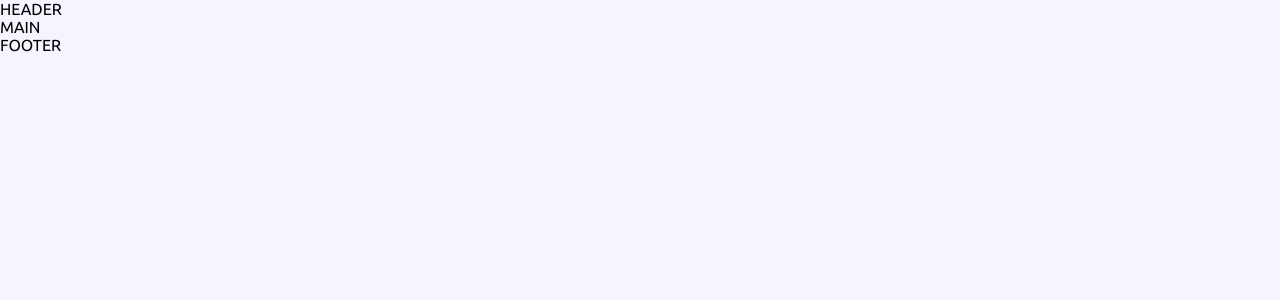
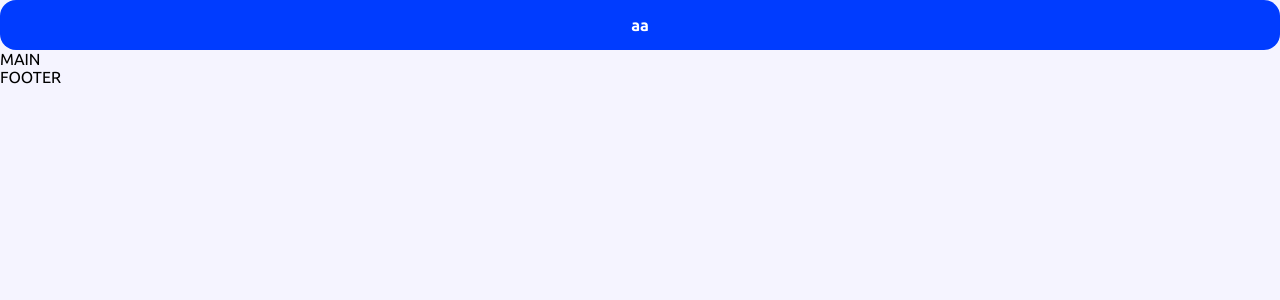
Before and after one commit to DariaSapkina/NeoBank, a React (Vite) app: page / in a window 1280 px wide. Shown: the top 300 px of the page. Built offline with nearby package versions, Linux system fonts and the light colour scheme.

Commit message:
Add main button

```diff
--- /dev/null
+++ b/src/components/Button/Button.props.ts
@@ -0,0 +1,5 @@
+export type IButtonProps = {
+  title: string;
+  variant?: "rounded" | "less-rounded";
+  onClick?: () => void;
+};
--- /dev/null
+++ b/src/components/Button/Button.scss
@@ -0,0 +1,25 @@
+.button {
+  color: white;
+  background-color: #003cff;
+  padding: 16px 0;
+  border: none;
+  outline: none;
+  font-size: 16px;
+  font-weight: 600;
+  letter-spacing: 2%;
+  width: 100%;
+  transition: background-color 0.3s;
+
+  &_rounded {
+    border-radius: 16px;
+  }
+
+  &_less-rounded {
+    border-radius: 8px;
+  }
+
+  &:hover {
+    cursor: pointer;
+    background-color: #0131d1;
+  }
+}
--- /dev/null
+++ b/src/components/Button/Button.tsx
@@ -0,0 +1,16 @@
+import type { FC } from "react";
+import type { IButtonProps } from "./Button.props";
+import "./Button.scss";
+
+const Button: FC<IButtonProps> = ({
+  title,
+  variant = "less-rounded",
+  onClick,
+}) => {
+  return (
+    <button className={`button button_${variant}`} onClick={onClick}>
+      {title}
+    </button>
+  );
+};
+export { Button };
--- a/src/components/Header.tsx
+++ b/src/components/Header.tsx
@@ -1,5 +1,11 @@
+import { Button } from "./Button/Button";
+
 const Header = () => {
-  return <div>HEADER</div>;
+  return (
+    <div>
+      <Button title="aa" variant="rounded"></Button>
+    </div>
+  );
 };
 
 export { Header };
```
